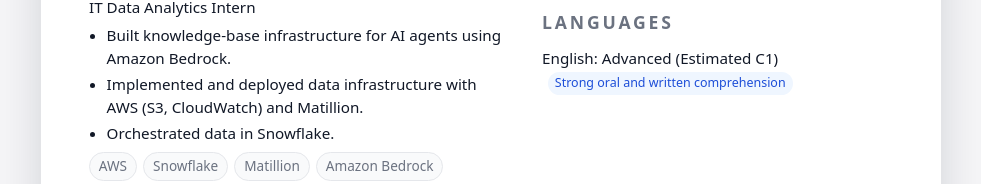
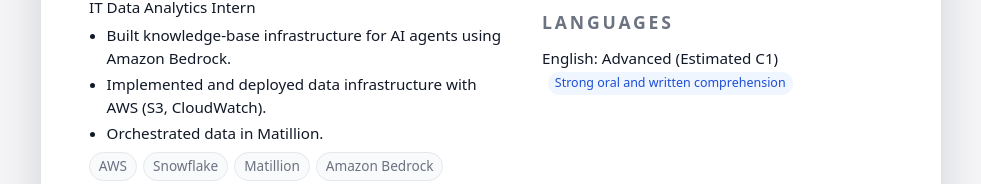
Before and after one commit to BrunoSaurio7/BrunoSaurio7.github.io, a plain HTML site: page index.html in a window 1280 px wide. Shown: the part 657-841 px from the top of the page, without its empty margins (149-1130 px from the left). Drawn offline with Linux system fonts and the light colour scheme.

```diff
--- a/index.html
+++ b/index.html
@@ -260,8 +260,8 @@
             <div class="item-role">IT Data Analytics Intern</div>
             <ul>
               <li>Built knowledge-base infrastructure for AI agents using Amazon Bedrock.</li>
-              <li>Implemented and deployed data infrastructure with AWS (S3, CloudWatch) and Matillion.</li>
-              <li>Orchestrated data in Snowflake.</li>
+              <li>Implemented and deployed data infrastructure with AWS (S3, CloudWatch).</li>
+              <li>Orchestrated data in Matillion.</li>
             </ul>
             <div class="tags">
               <span class="tag">AWS</span>
```
